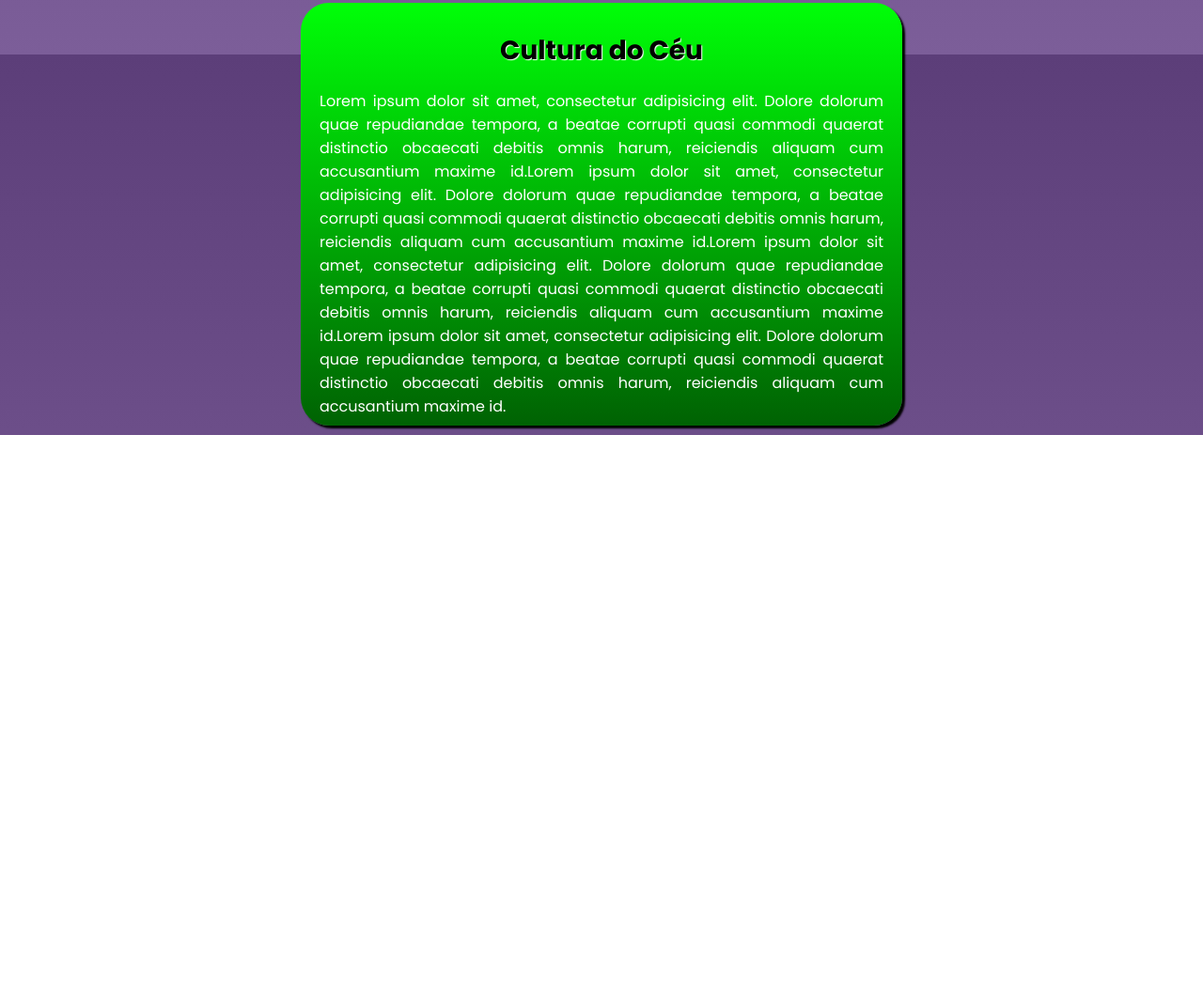
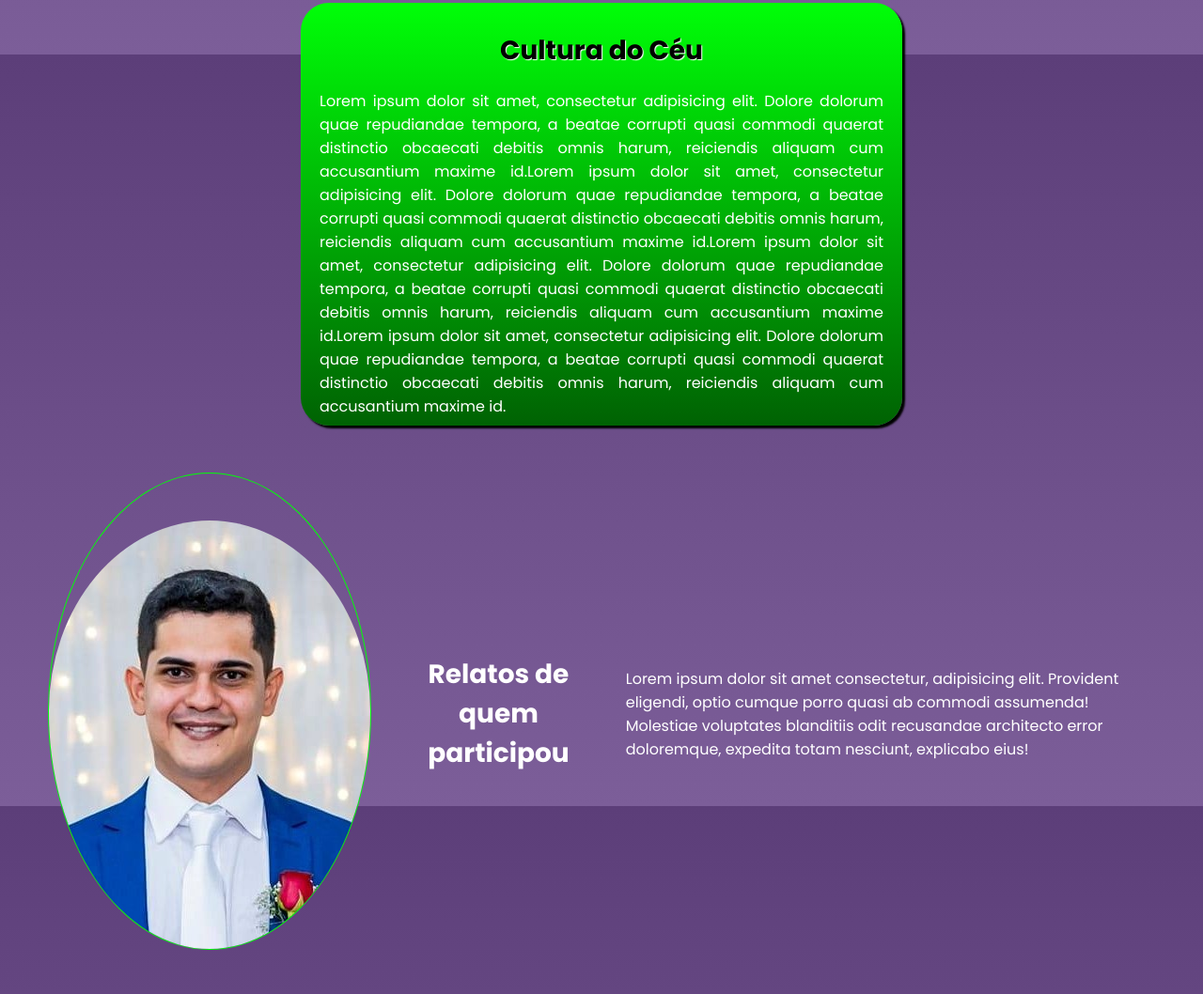
Before and after one commit to RaulDev31/RaulDev31.github.io, a plain HTML site: page index.html in a window 1280 px wide. Shown: the part 742-1800 px from the top of the page at 94% size. Before the commit the page ends 1205 px from the top, so only its background shows below. Drawn offline with nearby package versions, Linux system fonts and the light colour scheme.

Commit message:
creat section 3

```diff
--- a/CSS/index.css
+++ b/CSS/index.css
@@ -103,15 +103,6 @@ section.topo-do-site .flex {
     margin: 40px 0;
 }
 
-.topo-do-site .img-topo-site img {
-    position: relative;
-    animation: flutuar 2s ease-in-out infinite alternate;
-    max-width: 450px;
-    max-height: 450px;
-    border-radius: 30px;
-    border: 2px solid #00ff08;
-}
-
 @keyframes flutuar {
     0% {
         top: 0%;
@@ -120,6 +111,15 @@ section.topo-do-site .flex {
     100% {
         top: 30px;
     }
+}
+
+.topo-do-site .img-topo-site img {
+    position: relative;
+    animation: flutuar 2s ease-in-out infinite alternate;
+    max-width: 450px;
+    max-height: 450px;
+    border-radius: 30px;
+    border: 2px solid #00ff08;
 }
 
 /* ESTILO SOBRE */
@@ -170,3 +170,35 @@ h2.titulo {
     margin: 20px;
     text-align: justify;
 }
+
+/* Estilos Relatos */
+
+section.relatos {
+    padding: 40px 4%;
+}
+
+section.relatos .flex {
+    align-items: center;
+    gap: 60px
+}
+
+section.relatos .img-relatos img {
+    padding-top: 50px;
+    border-radius: 50%;
+    border: 1px solid #00ff08;
+}
+
+
+.relatos .txt-relatos {
+    color: #FFF;
+
+}
+
+.txt-relatos-tlt h2 {
+    color: #FFF;
+    font-size: 28px;
+    text-align: center;
+    justify-self: center;
+}
+
+.txt-relatos {}
--- a/index.html
+++ b/index.html
@@ -24,7 +24,7 @@
         <div class="interface">
             <div class="logo">
                 <a href="#">
-                    <img src="IMG/IMG/foguete.png" alt="logo, foguete">
+                    <img src="IMG/IMG/CULTURA-DO-CÉU-2.png" alt="logo, foguete">
                 </a>
             </div><!--logo-->
             <nav class="menu-desktop">
@@ -32,6 +32,7 @@
                     <li>
                         <a class="menu" href="#">Início</a>
                         <a class="menu" href="#">Sobre</a>
+                        <a class="menu" href="#">Relatos</a>
                         <a class="menu" href="#">Como foi</a>
                     </li>
                 </ul>
@@ -90,6 +91,23 @@
                     </div>
                 </div>
             </div>
+        </section><!--Section sobre-->
+        <section class="relatos">
+            <div class="interface">
+                <div class="flex">
+                    <div class="img-relatos">
+                        <img src="IMG/IMG/3x4.jpg" alt="">
+                    </div>
+                    <div class="txt-relatos-tlt">
+                        <h2>Relatos de <span>quem participou</span></h2>
+                    </div>
+                    <div class="txt-relatos">
+                        <p>Lorem ipsum dolor sit amet consectetur, adipisicing elit. Provident eligendi, optio cumque
+                            porro quasi ab commodi assumenda! Molestiae voluptates blanditiis odit recusandae architecto
+                            error doloremque, expedita totam nesciunt, explicabo eius!</p>
+                    </div>
+                </div>
+            </div>
         </section>
     </main>
 
```
Also changed, not shown: IMG/IMG/CULTURA-DO-CÉU-2.png (added).
